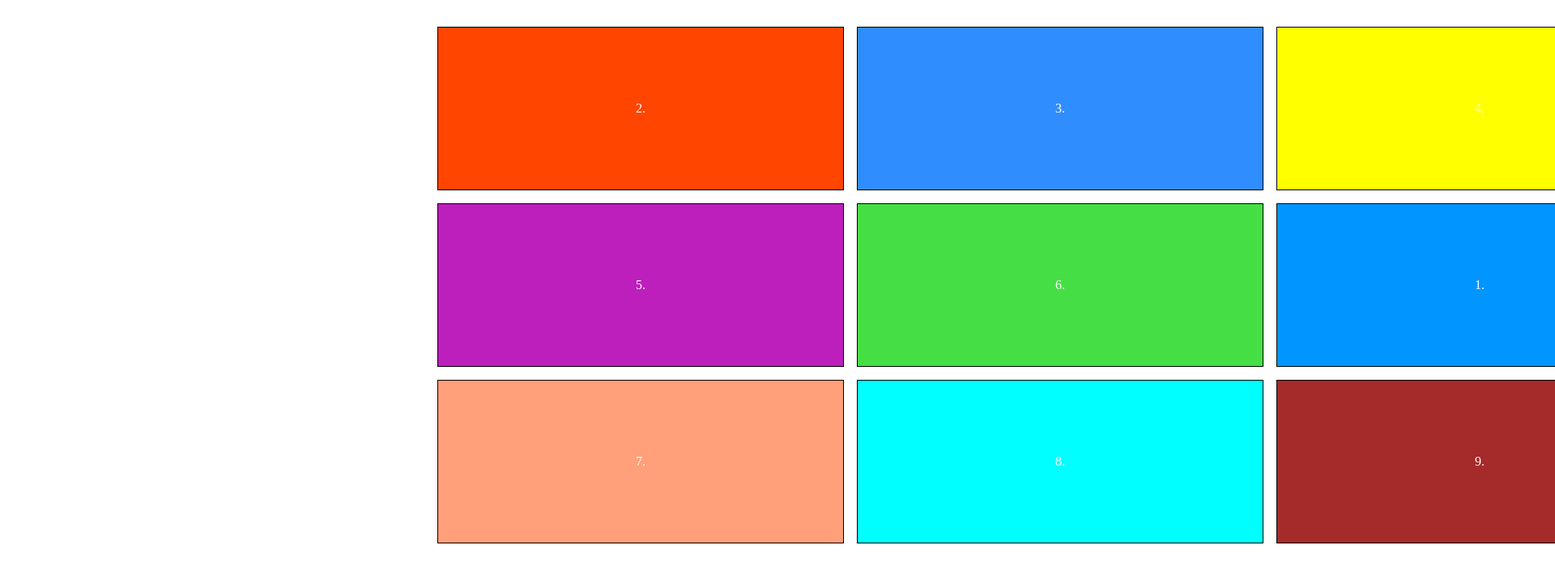
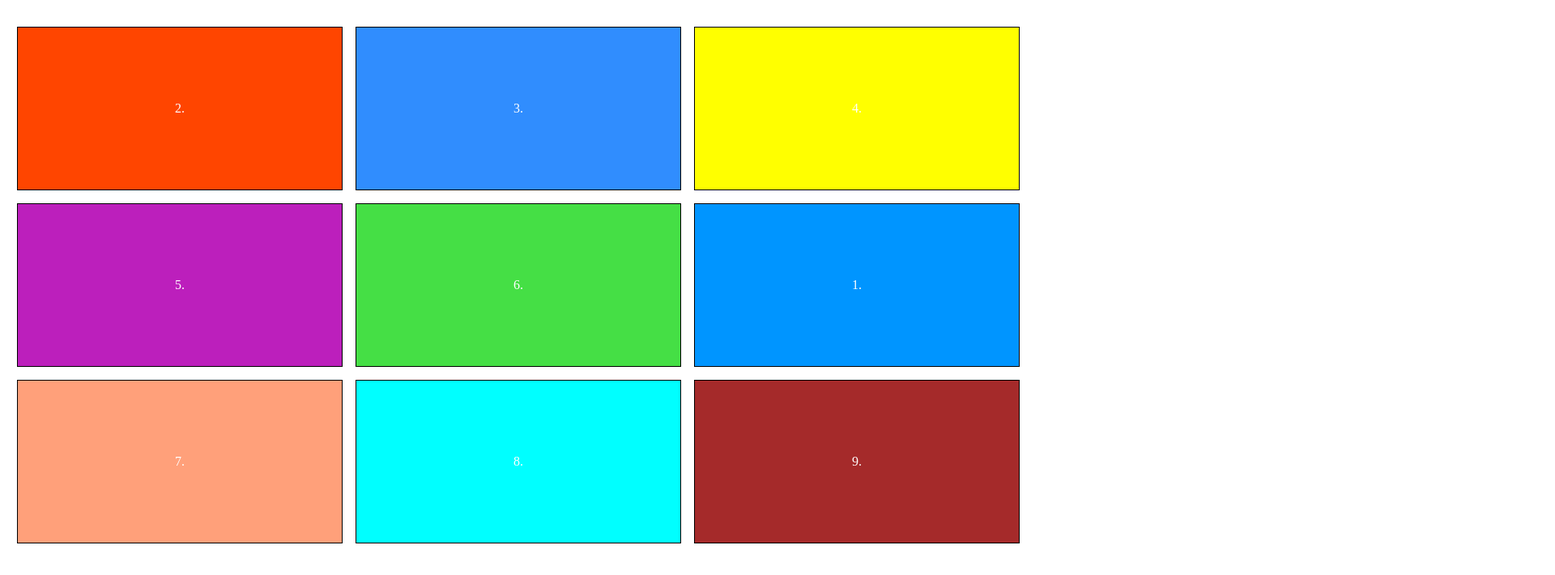
Before and after one commit to suchitrasahu996-creator/Designing-Layouts-Box-Model-Flexbox-assignment, a plain HTML site: page Designing Layouts II Grids/Q1SimpleGrid.html in a window 1280 px wide. Shown: the top 710 px of the page at 81% size, 1920 px wide, since content can reach past the window. Drawn offline with Linux system fonts and the light colour scheme.

Commit message:
final answer

```diff
--- a/Designing Layouts II Grids/Q1SimpleGrid.html
+++ b/Designing Layouts II Grids/Q1SimpleGrid.html
@@ -8,7 +8,7 @@
         #father{
             display: grid;
             grid-template-columns: repeat(3,1fr);
-            justify-content: space-between;
+            justify-content: center;
             gap: 16px;
             width:200px;
             height: 200px;
@@ -19,7 +19,7 @@
         }
 
         #father>div{
-            width: 500px;
+            width: 400px;
             height: 200px;
             border: 1px solid black;
             background-color: aqua;
```
